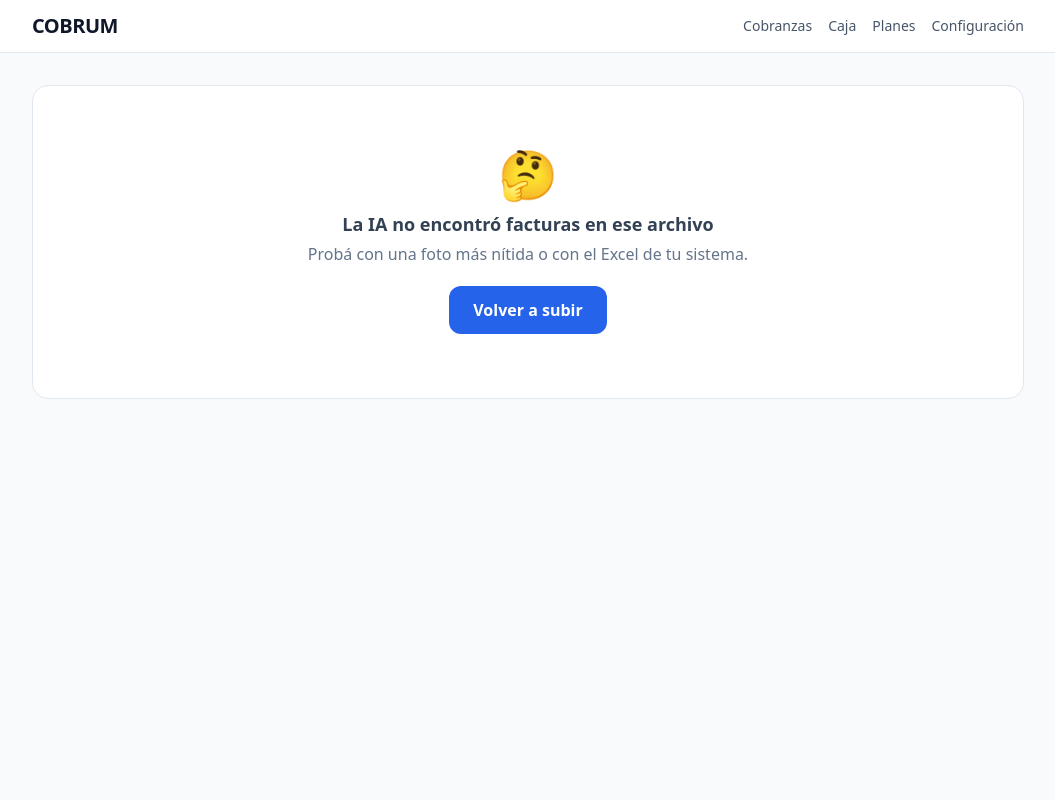
After one commit to oesteintegral360-commits/COBRUM, a FastAPI app: template web/templates/revision.html in a window 1280 px wide. The commit adds this page. Shown: the whole page, without its empty margins (112-1167 px from the left). Run offline with FastAPI, Linux system fonts and the light colour scheme; the template is opened without the code that fills it, so the values that code supplies are empty; some libraries are stand-ins or nearby versions.

Commit message:
Web: subir foto/PDF, pantalla de revisión editable y confirmar antes de importar

```diff
--- a/web/app.py
+++ b/web/app.py
@@ -19,7 +19,8 @@ from fastapi.staticfiles import StaticFiles
 
 from cobranzas.db import Sesion, crear_tablas
 from cobranzas.modelos import Cliente, Factura, ImportSnapshot, Configuracion, Mensaje
-from cobranzas.importador import importar_foto
+from cobranzas.importador import importar_foto, importar_filas
+from cobranzas import lectura_ia
 from cobranzas import motor
 from cobranzas import planes as planes_mod
 from cobranzas import mensajeria
@@ -134,25 +135,77 @@ def inicio(request: Request):
     })
 
 
+def _cobranza_automatica_si_corresponde(sesion, resultado):
+    """Si está en modo automático y la importación salió bien, manda la cobranza sola."""
+    config = Configuracion.obtener(sesion)
+    if not resultado.error and config.modo_envio == "automatico":
+        _ultima_cobranza["resumen"] = auto.ejecutar_cobranza(sesion, date.today())
+    else:
+        _ultima_cobranza["resumen"] = None
+
+
 @app.post("/subir")
-async def subir(archivo: UploadFile = File(...)):
-    """Recibe el Excel, lo guarda, lo importa y redirige a la lista."""
-    destino = SUBIDOS / archivo.filename
+async def subir(request: Request, archivo: UploadFile = File(...)):
+    """
+    Recibe el archivo. Si es Excel, lo importa directo. Si es foto/PDF/otro formato, lo
+    lee con IA y muestra una pantalla de revisión para confirmar antes de importar.
+    """
+    nombre = archivo.filename or "archivo"
+    destino = SUBIDOS / nombre
     with destino.open("wb") as f:
         shutil.copyfileobj(archivo.file, f)
 
+    # --- Excel: camino directo (sin costo, sin IA) ---
+    if nombre.lower().endswith((".xlsx", ".xls")):
+        sesion = Sesion()
+        try:
+            resultado = importar_foto(sesion, str(destino), nombre_archivo=nombre)
+            _cobranza_automatica_si_corresponde(sesion, resultado)
+        finally:
+            sesion.close()
+        _ultimo_resultado["datos"] = resultado
+        return RedirectResponse(url="/clientes", status_code=303)
+
+    # --- Foto / PDF / otro: leer con IA y mandar a revisión ---
+    try:
+        filas = lectura_ia.extraer_filas(str(destino), nombre)
+    except lectura_ia.ErrorLecturaIA as e:
+        return plantillas.TemplateResponse("revision.html", {
+            "request": request, "error": str(e), "filas": [], "nombre_archivo": nombre,
+        })
+    return plantillas.TemplateResponse("revision.html", {
+        "request": request, "error": None, "filas": filas, "nombre_archivo": nombre,
+    })
+
+
+@app.post("/importar-confirmado")
+async def importar_confirmado(request: Request):
+    """Recibe las filas revisadas (y quizá corregidas) por el usuario y las importa."""
+    form = await request.form()
+    try:
+        cantidad = int(form.get("cantidad", 0))
+    except (TypeError, ValueError):
+        cantidad = 0
+
+    filas = []
+    for i in range(cantidad):
+        filas.append({
+            "cuit": form.get(f"cuit_{i}", ""),
+            "nombre": form.get(f"nombre_{i}", ""),
+            "numero_factura": form.get(f"numero_{i}", ""),
+            "saldo": form.get(f"saldo_{i}", ""),
+            "fecha_vencimiento": form.get(f"vto_{i}", ""),
+            "telefono": form.get(f"tel_{i}", ""),
+            "vendedor": form.get(f"vend_{i}", ""),
+        })
+
+    nombre = form.get("nombre_archivo", "lectura-ia")
     sesion = Sesion()
     try:
-        resultado = importar_foto(sesion, str(destino), nombre_archivo=archivo.filename)
-        # Si la empresa está en modo automático, mandamos sola la cobranza de la foto nueva.
-        config = Configuracion.obtener(sesion)
-        if not resultado.error and config.modo_envio == "automatico":
-            _ultima_cobranza["resumen"] = auto.ejecutar_cobranza(sesion, date.today())
-        else:
-            _ultima_cobranza["resumen"] = None
+        resultado = importar_filas(sesion, filas, nombre)
+        _cobranza_automatica_si_corresponde(sesion, resultado)
     finally:
         sesion.close()
-
     _ultimo_resultado["datos"] = resultado
     return RedirectResponse(url="/clientes", status_code=303)
 
--- a/web/templates/dashboard.html
+++ b/web/templates/dashboard.html
@@ -91,9 +91,9 @@
   <form action="/subir" method="post" enctype="multipart/form-data" class="flex flex-col sm:flex-row items-center gap-3">
     <div class="flex-1">
       <div class="font-semibold text-slate-800">Actualizá tu foto</div>
-      <div class="text-xs text-slate-400">Subí el Excel más reciente para refrescar los números.</div>
+      <div class="text-xs text-slate-400">Excel, PDF o una foto de tu cuenta corriente — la lee sola.</div>
     </div>
-    <input name="archivo" type="file" accept=".xlsx,.xls" required
+    <input name="archivo" type="file" accept=".xlsx,.xls,.pdf,.png,.jpg,.jpeg,.webp" required
            class="text-sm text-slate-600 file:mr-3 file:rounded-lg file:border-0 file:bg-blue-600 file:px-3 file:py-2 file:text-white">
     <button type="submit" class="rounded-lg bg-blue-600 text-white px-5 py-2 font-semibold hover:bg-blue-700 whitespace-nowrap">Subir foto</button>
   </form>
--- a/web/templates/inicio.html
+++ b/web/templates/inicio.html
@@ -15,9 +15,9 @@
            class="block cursor-pointer rounded-2xl border-2 border-dashed border-blue-300 bg-white
                   px-6 py-12 hover:border-blue-500 hover:bg-blue-50 transition">
       <div class="text-5xl mb-3">📄</div>
-      <div class="text-lg font-semibold text-slate-800">Elegí tu archivo Excel</div>
-      <div class="text-sm text-slate-400 mt-1">Formato .xlsx — el export de tu sistema contable</div>
-      <input id="archivo" name="archivo" type="file" accept=".xlsx,.xls" required
+      <div class="text-lg font-semibold text-slate-800">Elegí tu archivo</div>
+      <div class="text-sm text-slate-400 mt-1">Excel, PDF o una <strong>foto</strong> de tu cuenta corriente — COBRUM la lee sola 🤖</div>
+      <input id="archivo" name="archivo" type="file" accept=".xlsx,.xls,.pdf,.png,.jpg,.jpeg,.webp" required
              class="mt-4 block w-full text-sm text-slate-600
                     file:mr-4 file:rounded-lg file:border-0 file:bg-blue-600 file:px-4 file:py-2
                     file:text-white file:font-medium hover:file:bg-blue-700 file:cursor-pointer">
--- /dev/null
+++ b/web/templates/revision.html
@@ -0,0 +1,73 @@
+{% extends "base.html" %}
+{% block titulo %}COBRUM — Revisar lectura{% endblock %}
+
+{% block contenido %}
+
+{% if error %}
+  <div class="rounded-xl bg-red-50 border border-red-200 text-red-800 px-4 py-4 mb-6">
+    <strong>No pudimos leer el archivo.</strong>
+    <p class="text-sm mt-1">{{ error }}</p>
+  </div>
+  <a href="/" class="inline-block rounded-xl bg-blue-600 text-white px-6 py-3 font-semibold hover:bg-blue-700">Volver a subir</a>
+
+{% elif not filas %}
+  <div class="text-center py-16 bg-white rounded-2xl border border-slate-200">
+    <div class="text-5xl mb-3">🤔</div>
+    <p class="text-lg font-semibold text-slate-700">La IA no encontró facturas en ese archivo</p>
+    <p class="text-slate-500 mt-1">Probá con una foto más nítida o con el Excel de tu sistema.</p>
+    <a href="/" class="inline-block mt-5 rounded-xl bg-blue-600 text-white px-6 py-3 font-semibold hover:bg-blue-700">Volver a subir</a>
+  </div>
+
+{% else %}
+  <div class="mb-4">
+    <h1 class="text-2xl font-bold text-slate-900">Revisá lo que entendió la IA</h1>
+    <p class="text-sm text-slate-500">
+      Leímos <strong>{{ filas|length }}</strong> factura(s) de <strong>{{ nombre_archivo }}</strong>.
+      Corregí cualquier dato antes de importar — así nada mal leído entra por error.
+    </p>
+  </div>
+
+  <form action="/importar-confirmado" method="post">
+    <input type="hidden" name="cantidad" value="{{ filas|length }}">
+    <input type="hidden" name="nombre_archivo" value="{{ nombre_archivo }}">
+
+    <div class="overflow-x-auto bg-white rounded-2xl border border-slate-200 shadow-sm">
+      <table class="min-w-full text-sm">
+        <thead class="bg-slate-50 text-slate-500 text-xs uppercase">
+          <tr>
+            <th class="text-left px-3 py-2">N° factura</th>
+            <th class="text-left px-3 py-2">CUIT</th>
+            <th class="text-left px-3 py-2">Nombre</th>
+            <th class="text-left px-3 py-2">Saldo</th>
+            <th class="text-left px-3 py-2">Vencimiento</th>
+            <th class="text-left px-3 py-2">Teléfono</th>
+            <th class="text-left px-3 py-2">Vendedor</th>
+          </tr>
+        </thead>
+        <tbody class="divide-y divide-slate-100">
+          {% for f in filas %}
+          <tr>
+            <td class="px-2 py-1"><input name="numero_{{ loop.index0 }}" value="{{ f.numero_factura }}" class="w-28 rounded border border-slate-200 px-2 py-1 focus:border-blue-500 focus:outline-none"></td>
+            <td class="px-2 py-1"><input name="cuit_{{ loop.index0 }}" value="{{ f.cuit }}" class="w-36 rounded border border-slate-200 px-2 py-1 focus:border-blue-500 focus:outline-none"></td>
+            <td class="px-2 py-1"><input name="nombre_{{ loop.index0 }}" value="{{ f.nombre }}" class="w-44 rounded border border-slate-200 px-2 py-1 focus:border-blue-500 focus:outline-none"></td>
+            <td class="px-2 py-1"><input name="saldo_{{ loop.index0 }}" value="{{ f.saldo }}" class="w-28 rounded border border-slate-200 px-2 py-1 focus:border-blue-500 focus:outline-none"></td>
+            <td class="px-2 py-1"><input name="vto_{{ loop.index0 }}" value="{{ f.fecha_vencimiento }}" placeholder="AAAA-MM-DD" class="w-32 rounded border border-slate-200 px-2 py-1 focus:border-blue-500 focus:outline-none"></td>
+            <td class="px-2 py-1"><input name="tel_{{ loop.index0 }}" value="{{ f.telefono }}" class="w-36 rounded border border-slate-200 px-2 py-1 focus:border-blue-500 focus:outline-none"></td>
+            <td class="px-2 py-1"><input name="vend_{{ loop.index0 }}" value="{{ f.vendedor }}" class="w-32 rounded border border-slate-200 px-2 py-1 focus:border-blue-500 focus:outline-none"></td>
+          </tr>
+          {% endfor %}
+        </tbody>
+      </table>
+    </div>
+
+    <div class="flex flex-wrap gap-3 mt-5">
+      <button type="submit" class="rounded-xl bg-green-600 text-white px-6 py-3 font-semibold hover:bg-green-700">
+        Confirmar e importar
+      </button>
+      <a href="/" class="rounded-xl bg-slate-100 text-slate-700 px-6 py-3 font-semibold hover:bg-slate-200">Cancelar</a>
+    </div>
+    <p class="text-xs text-slate-400 mt-2">Al confirmar, esto reemplaza la foto anterior (como cualquier carga).</p>
+  </form>
+{% endif %}
+
+{% endblock %}
```
